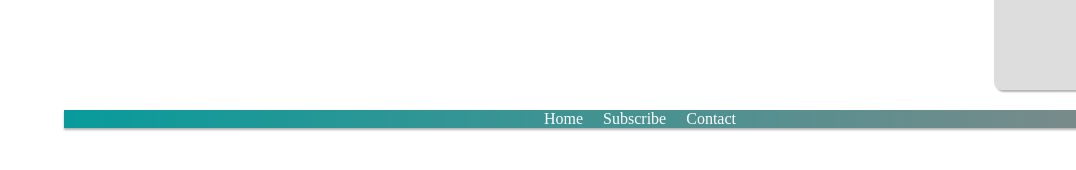
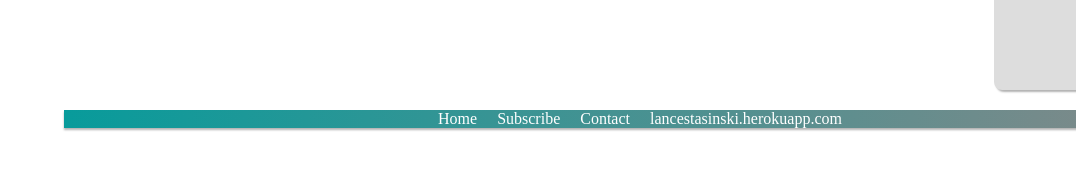
Before and after one commit to LanceStasinski/FEND-01-BlogPost, a plain HTML site: page about.html in a window 1280 px wide. Shown: the part 498-668 px from the top of the page, 0-1076 px from the left. Drawn offline with nearby package versions, Linux system fonts and the light colour scheme.

Commit message:
feat: Add link to website to footer

```diff
--- a/about.html
+++ b/about.html
@@ -71,6 +71,9 @@
       <a href="index.html">Home</a>
       <a href="subscribe.html">Subscribe</a>
       <a href="contact.html">Contact</a>
+      <a href="https://lancestasinski.herokuapp.com/portfolio"
+        >lancestasinski.herokuapp.com</a
+      >
     </footer>
   </body>
 </html>
```
Also changed, not shown: april-1-2021.html (+3 -0 lines), contact.html (+3 -0 lines), index.html (+3 -0 lines), march-30-2021.html (+1 -0 lines), march-31-2021.html (+3 -0 lines), subscribe.html (+3 -0 lines).
